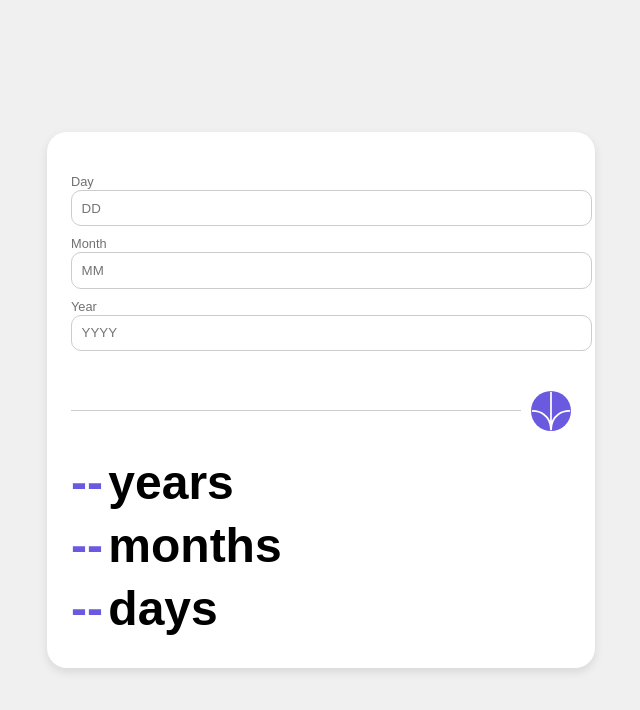
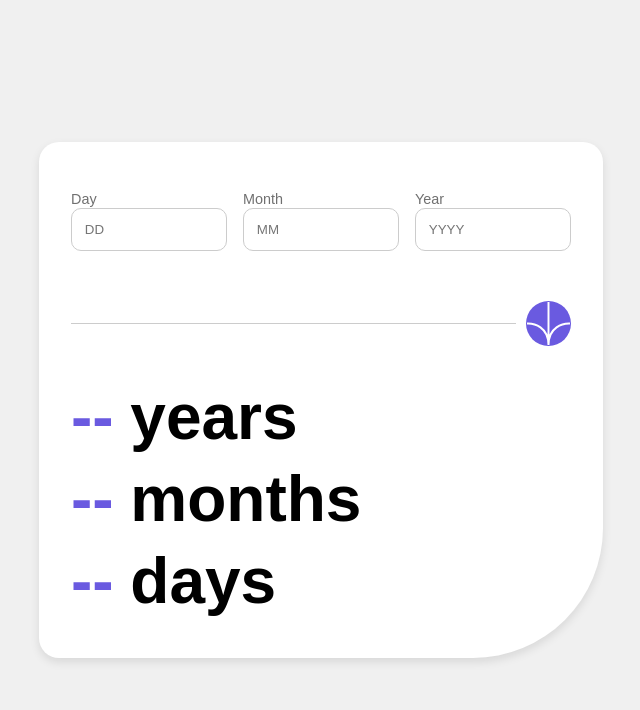
Before and after one commit to AchrfJR/front-end-course-tasks, a plain HTML site: page calculator-age/index.html in a window 1280 px wide. Shown: the whole page, without its empty margins (319-959 px from the left). Drawn offline with Linux system fonts and the light colour scheme; a web font is replaced by a local one.

Commit message:
Update main.css

```diff
--- a/calculator-age/main.css
+++ b/calculator-age/main.css
@@ -2,8 +2,10 @@
 @font-face {
     font-family: 'Poppins';
     src: url('/mnt/data/Poppins-Regular.ttf') format('truetype'),
-         url('/mnt/data/Poppins-BoldItalic.ttf') format('truetype'),
-         url('/mnt/data/Poppins-ExtraBold.ttf') format('truetype');
+        url('/mnt/data/Poppins-BoldItalic.ttf') format('truetype'),
+        url('/mnt/data/Poppins-ExtraBold.ttf') format('truetype'),
+        url('/mnt/data/Poppins-Italic.ttf') format('truetype'),
+        url('/mnt/data/Poppins-BoldItalic.ttf') format('truetype');
     font-weight: normal;
     font-style: normal;
 }
@@ -22,16 +24,17 @@ body {
 /* Card styling */
 .card {
     background-color: white;
-    padding: 1.5rem; /* Reduced padding for mobile */
-    border-radius: 20px;
+    padding: 2rem;
+    border-radius: 20px 20px 130px 20px;
     box-shadow: 0 4px 10px rgba(0, 0, 0, 0.1);
-    max-width: 90%; /* Ensure it scales on mobile */
-    width: 500px;
+    max-width: 90%; /* Changed to percentage for responsiveness */
+    width: 500px;   /* Set a max width */
 }
 
 h1 {
     text-align: center;
-    font-size: 1.8rem; /* Slightly smaller for mobile */
+    font-size: 2rem;
+    color: #3B3B3B;
 }
 
 form {
@@ -43,20 +46,25 @@ form {
 /* Input group styling */
 .input-group {
     display: flex;
-    flex-direction: column; /* Stack inputs vertically on mobile */
-    gap: 0.5rem; /* Reduced gap */
+    justify-content: space-between;
+    gap: 1rem;
     margin-bottom: 1.5rem;
 }
 
+.input-group div {
+    flex: 1; /* Make all input containers take equal width */
+}
+
 input {
-    padding: 0.6rem; /* Reduced padding */
+    padding: 0.8rem;
     border: 1px solid hsl(0, 0%, 80%);
     border-radius: 10px;
-    width: 100%; /* Full width */
+    width: 100%; /* Full width for responsiveness */
+    box-sizing: border-box; /* Ensure padding and borders are included in width */
 }
 
 label {
-    font-size: 0.8rem; /* Smaller label size */
+    font-size: 0.9rem;
     color: hsl(0, 0%, 44%);
 }
 
@@ -66,19 +74,19 @@ label {
     display: flex;
     justify-content: flex-end;
     align-items: center;
-    margin-top: 1rem; /* Reduced margin */
+    margin-top: 1.5rem;
 }
 
 hr {
     flex-grow: 1;
     border: none;
     border-top: 1px solid hsl(0, 0%, 80%);
-    margin: 1rem 0; /* Adjusted margin */
+    margin: 1.5rem 0;
 }
 
 .arrow-icon {
-    width: 40px; /* Smaller icon */
-    height: 40px;
+    width: 45px;
+    height: 45px;
     border-radius: 50%;
     background-color: #6A5AE0;
     display: inline-block;
@@ -87,23 +95,25 @@ hr {
 
 /* Output section */
 #output {
-    margin-top: 1.5rem; /* Reduced margin */
+    margin-top: 2rem;
     text-align: left;
     font-weight: bold;
 }
 
 .age-output {
-    font-size: 3rem; /* Reduced for mobile */
+    font-size: 4rem;
     color: #6A5AE0;
+    margin-right: 10px;
 }
 
 .age-label {
-    font-size: 3rem; /* Reduced for mobile */
+    font-size: 4rem;
     color: black;
+    margin-right: 10px;
 }
 
 #output p {
-    font-size: 1.2rem; /* Adjust text size */
+    font-size: 1.5rem;
     margin: 0.5rem 0;
 }
 
@@ -111,24 +121,5 @@ hr {
 .attribution {
     font-size: 0.8rem;
     text-align: center;
-    margin-top: 1.5rem; /* Reduced margin */
+    margin-top: 2rem;
 }
-
-/* Media Queries for enhanced responsiveness */
-@media (max-width: 480px) {
-    h1 {
-        font-size: 1.5rem;
-    }
-
-    .card {
-        padding: 1rem; /* Even less padding */
-    }
-
-    .age-output, .age-label {
-        font-size: 2.5rem; /* Further reduced */
-    }
-
-    #output p {
-        font-size: 1rem; /* Smaller text for mobile */
-    }
-}
```
